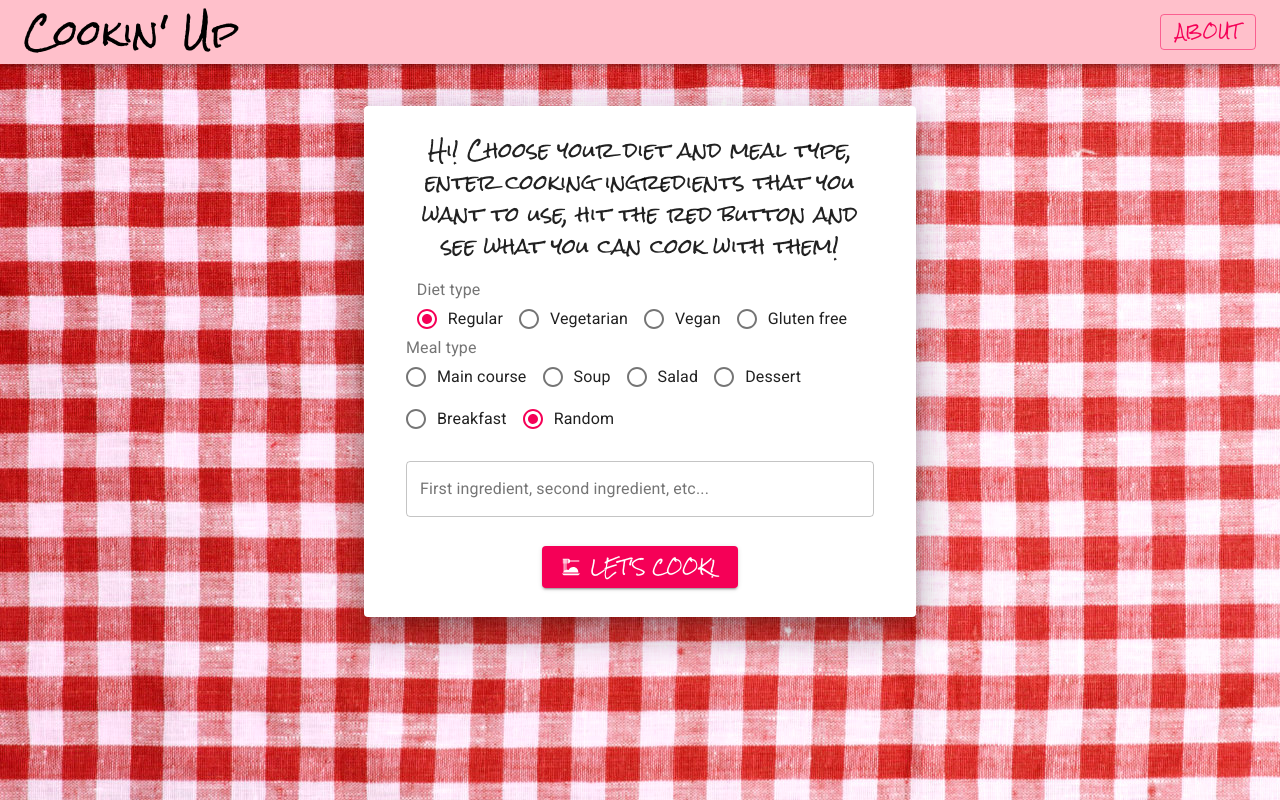
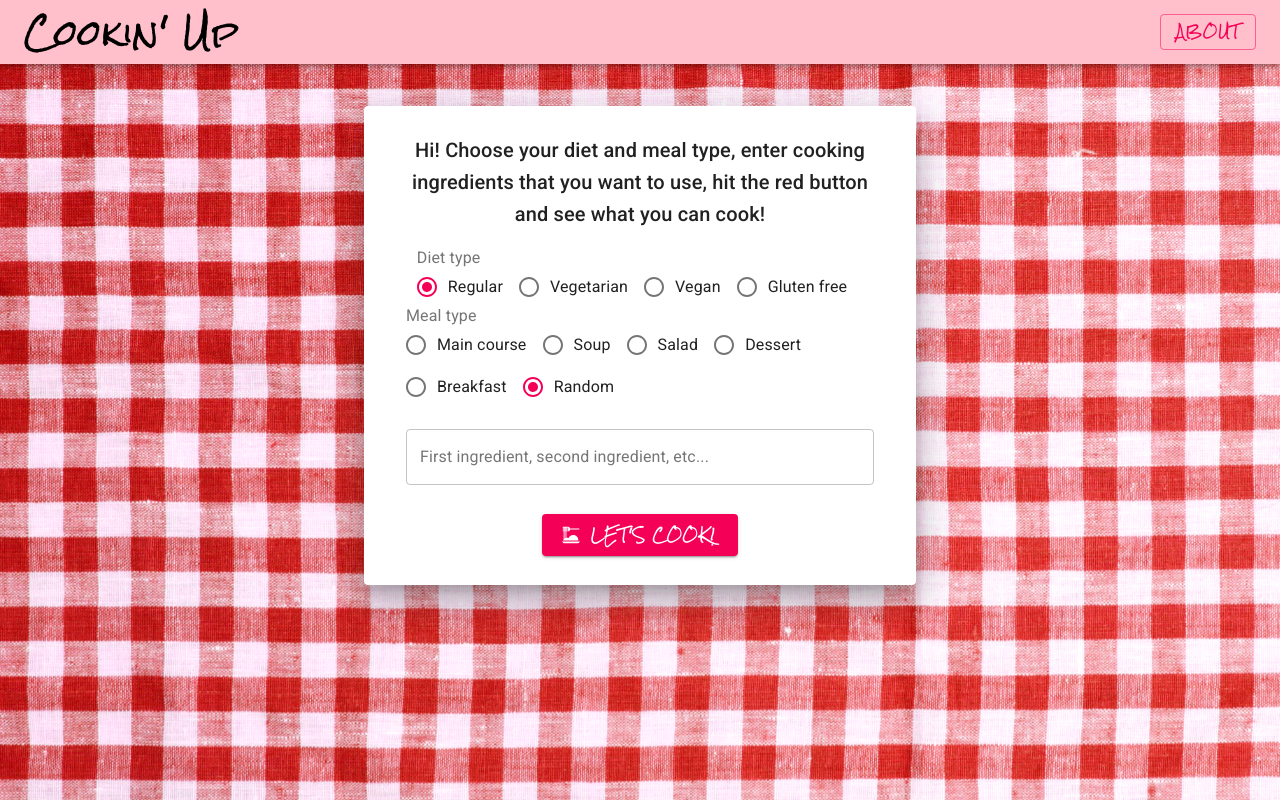
Before and after one commit to p1cchu/CookinUp, a React (Create React App) app: page / in a window 1280 px wide. Built offline with nearby package versions, Linux system fonts and the light colour scheme; a web font is replaced by a local one.

Commit message:
changed font

```diff
--- a/src/App.js
+++ b/src/App.js
@@ -97,11 +97,10 @@ function App() {
             <Typography
               variant="h6"
               align="center"
-              style={{ marginBottom: "1em", fontFamily: "Rock Salt" }}
+              style={{ marginBottom: "1em" }}
             >
               Hi! Choose your diet and meal type, enter cooking ingredients that
-              you want to use, hit the red button and see what you can cook with
-              them!
+              you want to use, hit the red button and see what you can cook!
             </Typography>
             <FormControl>
               <FormLabel id="diet-type-radio">Diet type</FormLabel>
```
